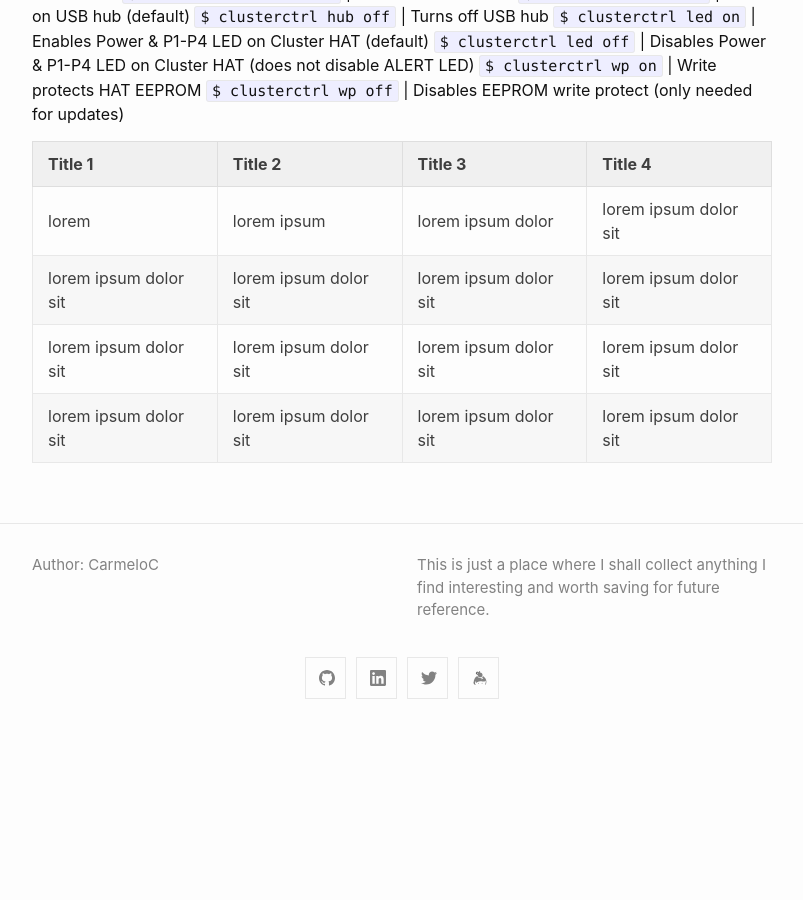
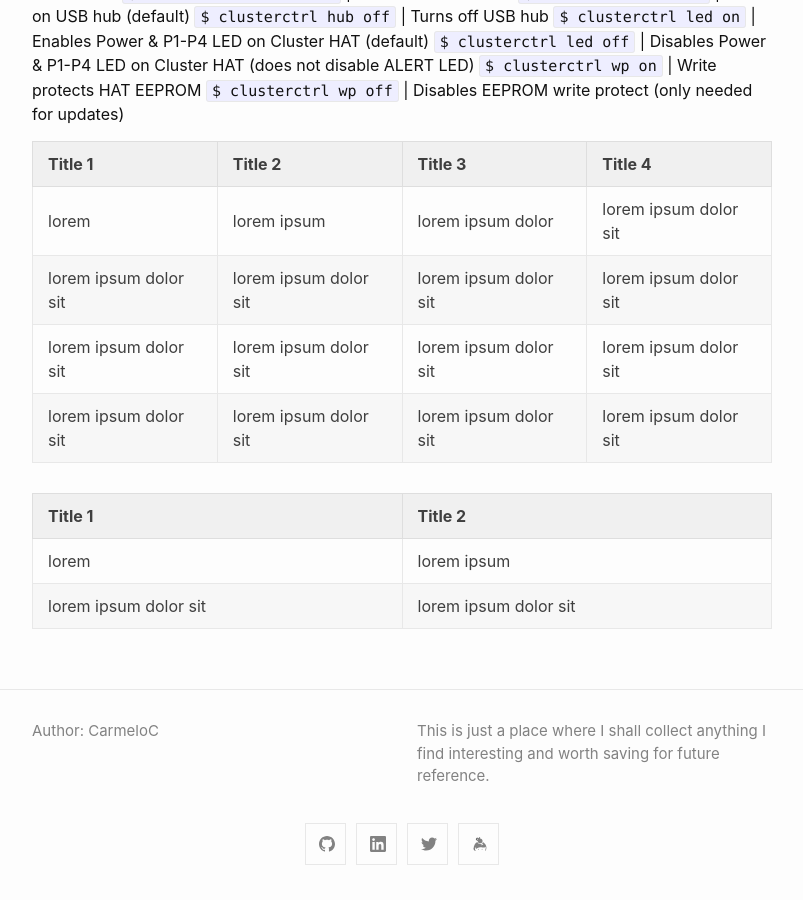
Before and after one commit to carmelo0x99/carmelo0x99.github.io, a Jekyll site: the page built from _posts/2020-03-09-raspi_clusterhat_install.md, in a window 1280 px wide and 900 px high, scrolled down 2307 px. Shown: the whole window, without its empty margins (238-1041 px from the left). Built offline with Jekyll 4.4.1, drawn with Linux system fonts in a browser that asks for light colours; before the commit the page ends 3041 px from its top, so only the background shows below that.

Commit message:
Fixed table?

```diff
--- a/_posts/2020-03-09-raspi_clusterhat_install.md
+++ b/_posts/2020-03-09-raspi_clusterhat_install.md
@@ -99,3 +99,8 @@ lorem                 | lorem ipsum           | lorem ipsum dolor     | lorem ip
 lorem ipsum dolor sit | lorem ipsum dolor sit | lorem ipsum dolor sit | lorem ipsum dolor sit
 lorem ipsum dolor sit | lorem ipsum dolor sit | lorem ipsum dolor sit | lorem ipsum dolor sit
 lorem ipsum dolor sit | lorem ipsum dolor sit | lorem ipsum dolor sit | lorem ipsum dolor sit
+
+Title 1               | Title 2
+--------------------- | ---------------------
+lorem                 | lorem ipsum
+lorem ipsum dolor sit | lorem ipsum dolor sit
```
